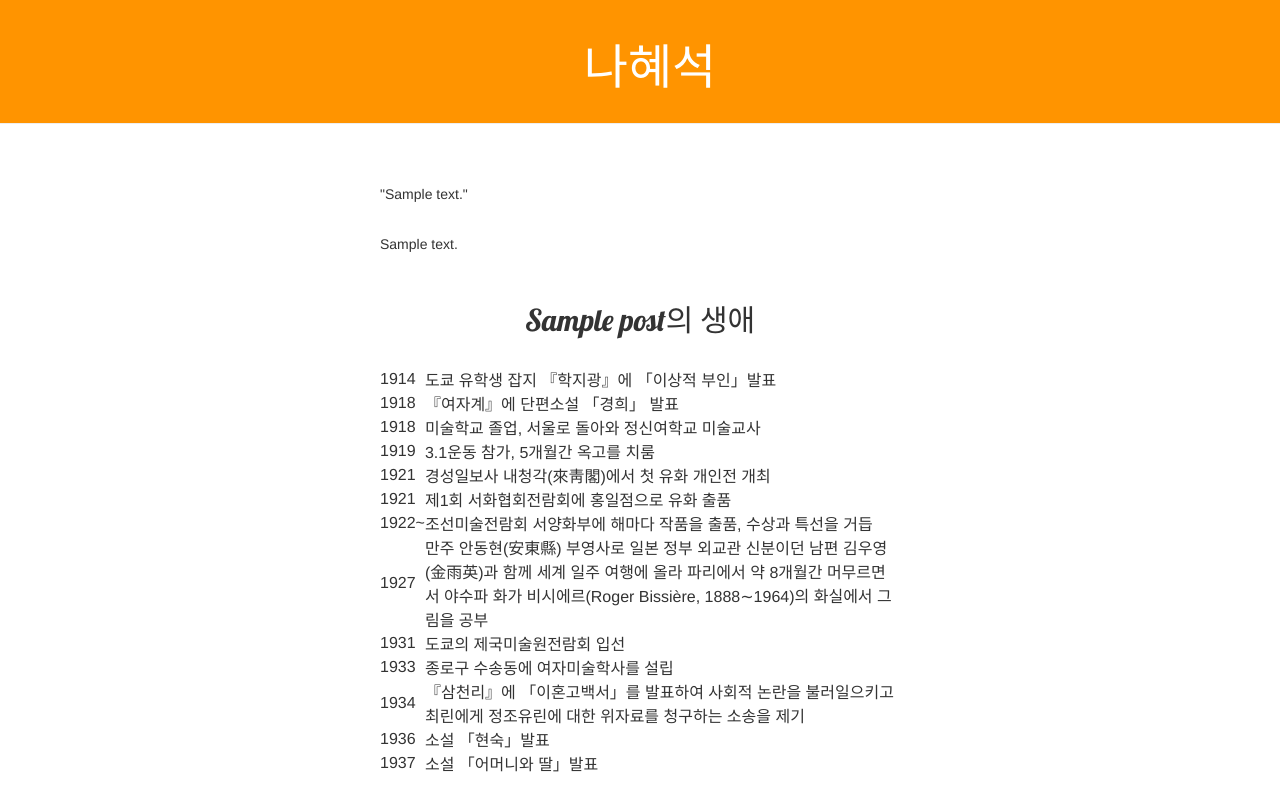
After one commit to kim4pb/jamandbread, a Django app: template blog/templates/blog/info_detail.html in a window 1280 px wide. The commit adds this page. Shown: the top 792 px of the page. Run offline with Django 3.2, Linux system fonts and the light colour scheme; the template is opened without the code that fills it: values that come from a table or form of the project are taken from there, others are empty; tables that the repository leaves empty hold one stand-in row (values such as "Sample post"); some libraries are stand-ins or nearby versions.

Commit message:
info_detail page 수정

```diff
--- /dev/null
+++ b/blog/templates/blog/info_detail.html
@@ -0,0 +1,83 @@
+{% extends 'blog/base.html' %}
+
+{% block content %}
+        <div class="page-header">
+            <h1><a href="/">나혜석</a></h1>
+        </div>
+        <div class="post">
+            <!-- <div class="crop">
+                <img src="nahyesuk.jpeg" alt="나혜석" width=500px height=auto;>
+            </div>         -->
+            {% if info_detail %}
+            <br>
+            <!-- <div class="crop">
+                <img src="{{ info_detail.img_link }}" alt="{{ info_detail.img_alt }}" width=500px height=auto;>
+            </div> -->
+            <div class="result">
+                <!-- <h1>{{ info_detail.title }}</h1> -->
+                <br>
+                <p>"{{ info_detail.text_a }}"</p>
+                <br>
+                <p>{{ info_detail.text_b }}</p>
+                <br>
+                <h2>{{ info_detail.title }}의 생애</h2>
+                <br>
+                <!-- <p>{{ info_detail.text_c }}</p> -->
+                <!-- <p>1914 도쿄 유학생 잡지 『학지광』에 「이상적 부인」발표</p>
+                <p>1918 『여자계』에 단편소설 「경희」 발표</p>
+                <p>1918 미술학교 졸업, 서울로 돌아와 정신여학교 미술교사</p>
+                <p>1919 3.1운동 참가, 5개월간 옥고를 치룸</p>
+                <p>1921 경성일보사 내청각(來靑閣)에서 첫 유화 개인전 개최</p>
+                <p>1921 제1회 서화협회전람회에 홍일점으로 유화 출품</p>
+                <p>1922~ 조선미술전람회 서양화부에 해마다 작품을 출품, 수상과 특선을 거듭</p>
+                <p>1927 만주 안동현(安東縣) 부영사로 일본 정부 외교관 신분이던 남편 김우영(金雨英)과 함께 세계 일주 여행에 올라 파리에서 약 8개월간 머무르면서 야수파 화가 비시에르(Roger Bissière, 1888∼1964)의 화실에서 그림을 공부</p>
+                <p>1931 도쿄의 제국미술원전람회 입선</p>
+                <p>1933 종로구 수송동에 여자미술학사를 설립</p>
+                <p>1934 『삼천리』에 「이혼고백서」를 발표하여 사회적 논란을 불러일으키고 최린에게 정조유린에 대한 위자료를 청구하는 소송을 제기</p>
+                <p>1936 소설 「현숙」발표</p>
+                <p>1937 소설 「어머니와 딸」발표</p> -->
+                <table>
+                <tr><td>1914</td> <td>도쿄 유학생 잡지 『학지광』에 「이상적 부인」발표</td></tr>
+                <tr><td>1918</td> <td>『여자계』에 단편소설 「경희」 발표</td></tr>
+                <tr><td>1918</td> <td>미술학교 졸업, 서울로 돌아와 정신여학교 미술교사</td></tr>
+                <tr><td>1919</td> <td>3.1운동 참가, 5개월간 옥고를 치룸</td></tr>
+                <tr><td>1921</td> <td>경성일보사 내청각(來靑閣)에서 첫 유화 개인전 개최</td></tr>
+                <tr><td>1921</td> <td>제1회 서화협회전람회에 홍일점으로 유화 출품</td></tr>
+                <tr><td>1922~</td> <td>조선미술전람회 서양화부에 해마다 작품을 출품, 수상과 특선을 거듭</td></tr>
+                <tr><td>1927</td> <td>만주 안동현(安東縣) 부영사로 일본 정부 외교관 신분이던 남편 김우영(金雨英)과 함께 세계 일주 여행에 올라 파리에서 약 8개월간 머무르면서 야수파 화가 비시에르(Roger Bissière, 1888∼1964)의 화실에서 그림을 공부</td></tr>
+                <tr><td>1931</td> <td>도쿄의 제국미술원전람회 입선</td></tr>
+                <tr><td>1933</td> <td>종로구 수송동에 여자미술학사를 설립</td></tr>
+                <tr><td>1934</td> <td>『삼천리』에 「이혼고백서」를 발표하여 사회적 논란을 불러일으키고 최린에게 정조유린에 대한 위자료를 청구하는 소송을 제기</td></tr>
+                <tr><td>1936</td> <td>소설 「현숙」발표</td></tr>
+                <tr><td>1937</td> <td>소설 「어머니와 딸」발표</td></tr>
+                </table>
+                <br>
+                <img src="https://www.notion.so/image/https%3A%2F%2Fs3-us-west-2.amazonaws.com%2Fsecure.notion-static.com%2F45cddfdd-885e-4cfa-a044-8750310091df%2FUntitled.png?table=block&id=46ce2fd5-f6b0-44cd-9052-83d50c634331&width=1230&userId=451af72e-7ce5-4224-9d94-191da8fb4078&cache=v2" alt="나혜석 작품" width=500px height=auto;>
+                <p>Dancers</p>
+                <br>
+                <img src="https://www.notion.so/image/https%3A%2F%2Fs3-us-west-2.amazonaws.com%2Fsecure.notion-static.com%2F874807b2-91ac-4326-aa61-2a419a3d71c4%2FUntitled.png?table=block&id=9c26de08-b67d-4c9b-9f61-d4d6f39e757a&width=740&userId=451af72e-7ce5-4224-9d94-191da8fb4078&cache=v2" alt="나혜석 작품" width=500px height=auto;>
+                <p>Habor in Spain</p>
+                <br>
+                <h2>{{ info_detail.title }}의 명언</h2>
+                <br>
+                <!-- <p>{{ info_detail.text_d }}</p> -->
+                <p>"정조는 도덕도 법률도 진리도 아니고 오직 취미일 뿐이다."</p>
+                <p>"현모양처는 이상을 정할 것도, 반드시 가져야 할 바도 아니다. 여자를 노예로 만들기 위하여 부덕을 장려한 것이다."</p>
+                <p>"일생을 두고 지금과 같이 나를 사랑해 주시오. 그림 그리는 것을 방해하지 마시오. 시어머니와 전실 딸과는 별거케 하여 주시오."</p>
+                <p>"여자도 사람이다. 여자라는 것보다 먼저 사람이다. 또 조선 사회의 여자보다 먼저 우주 안, 전 인류의 여성이다."</p>
+                <p>"내 몸이 제일 소중하다."</p>
+                <p>“여자도 사람답게 살아야 한다.”</p>
+                <p>"여성도 인간이외다"</p>
+                <p>"조선여자도 사람될 욕심을 가져야겠소."</p>
+                <p>“남자들은 왜 여자한테만 정조를 요구하고 자신들은 정조를 지키지 않는가.”</p>
+                <br>
+                <p></p><a href= ><button class="sns">결과 공유하기</button></a></p>
+                <br>
+                <br>
+            </div>
+            {% endif %}
+
+
+
+        </div>
+{% endblock %}
--- a/blog/templates/blog/result.html
+++ b/blog/templates/blog/result.html
@@ -17,7 +17,8 @@
                 <br>
                 <p>{{ result.text_b }}</p>
                 <br>
-                <p><a href="{% url 'result' %}" >나와 닮은 위인, 남자현에 대해 더 알아보고 싶다면?</a></p>
+                <p><a href="{% url 'info_detail' %}" >나와 닮은 위인, 남자현에 대해 더 알아보고 싶다면?</a></p>
+                <p><a href="{% url 'info_detail' %}" >남자현과 잘 어울리는 친구, "할말하않"은 없는 예술가 나혜석</a></p>
                 <br>
                 <p></p><a href= ><button class="sns">결과 공유하기</button></a></p>
             </div>
--- a/blog/urls.py
+++ b/blog/urls.py
@@ -8,4 +8,5 @@ urlpatterns = [
     path('question3/', views.question3, name='question3'),
     path('question4/', views.question4, name='question4'),
     path('result/', views.result, name='result'),
+    path('info_detail/', views.info_detail, name='info_detail'),
 ]
--- a/blog/views.py
+++ b/blog/views.py
@@ -23,3 +23,7 @@ def question4(request):
 def result(request):
     result = Post.objects.get(index=11)
     return render(request, 'blog/result.html', {'result':result})
+
+def info_detail(request):
+    info_detail = Post.objects.get(index=101)
+    return render(request, 'blog/info_detail.html', {'info_detail':info_detail})
```
Also changed, not shown: blog/migrations/0011_auto_20200824_0717.py (added).
